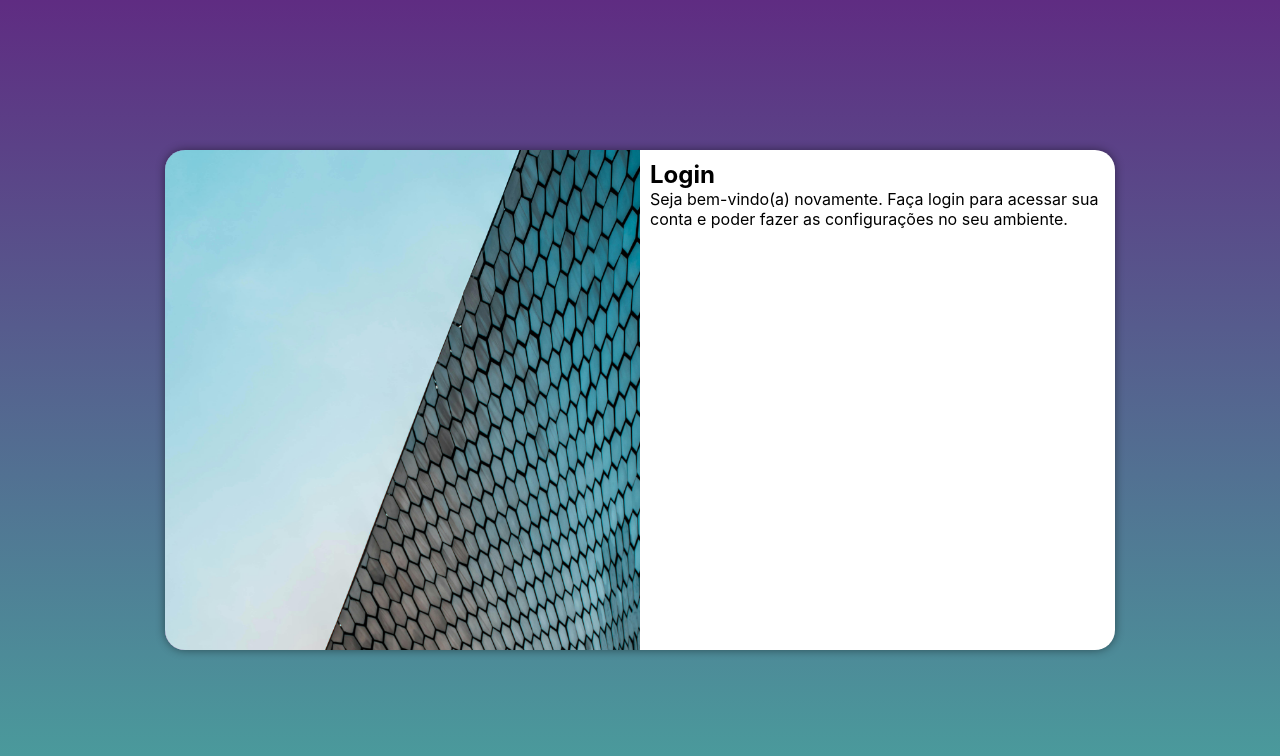
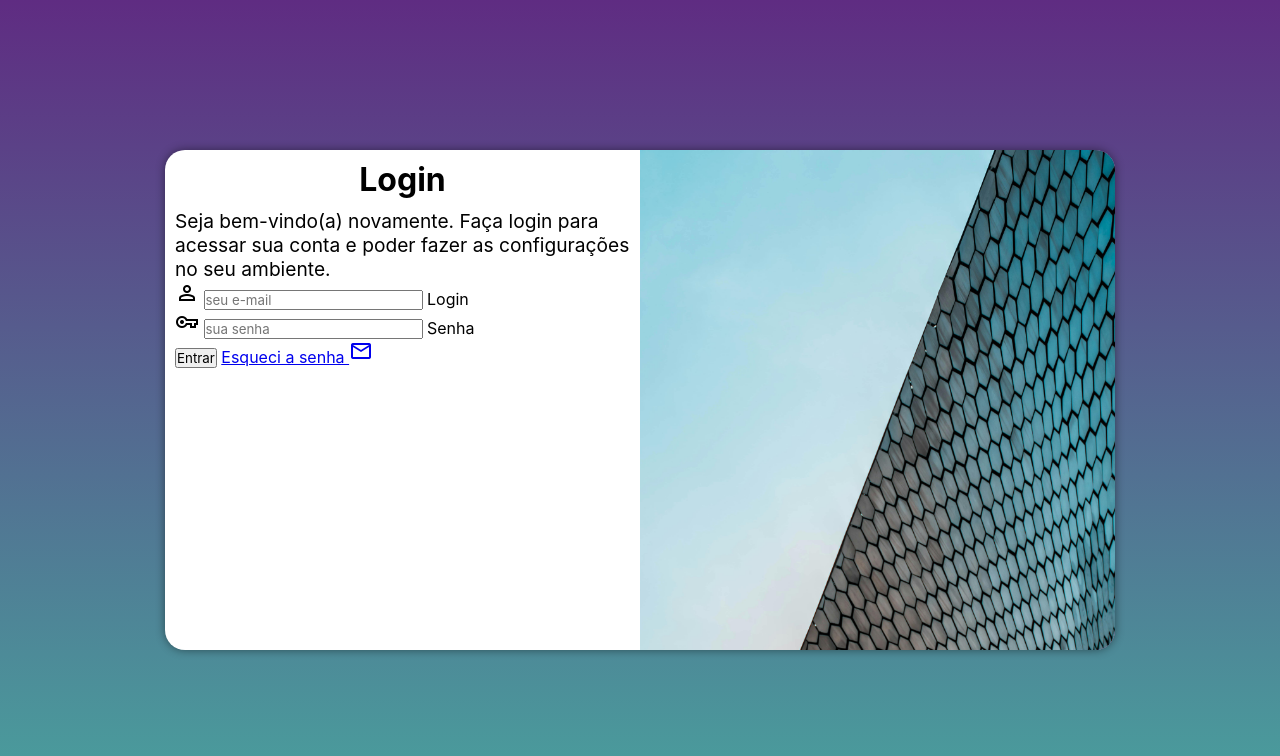
Before and after one commit to thiago-bali/projeto-login, a plain HTML site: page index.html in a window 1280 px wide. Drawn offline with nearby package versions, Linux system fonts and the light colour scheme.

Commit message:
acrescentando formulario

```diff
--- a/estilos/media-query.css
+++ b/estilos/media-query.css
@@ -37,13 +37,21 @@
     }
 
     section#login > div#imagem {
-        float: left;
+        float: right;
         width: 50%;
         height: 950px;
     }
 
     section#login > div#formulario {
-        float: right;
+        float: left;
         width: 50%;
     }
+
+    div#formulario > h1 {
+        font-size: 2em;
+    }
+
+    div#formulario > p {
+        font-size: 1.2em;
+    }
 }
--- a/estilos/style.css
+++ b/estilos/style.css
@@ -55,3 +55,12 @@ section#login > div#formulario {
     display: block;
     padding: 10px;
 }
+
+div#formulario > h1 {
+    text-align: center;
+    margin-bottom: 10px;
+}
+
+div#formulario > p {
+    font-size: 0.8em;
+}
--- a/index.html
+++ b/index.html
@@ -4,6 +4,7 @@
     <meta charset="UTF-8">
     <meta name="viewport" content="width=device-width, initial-scale=1.0">
     <title>Login</title>
+    <link href="https://fonts.googleapis.com/css2?family=Material+Symbols+Outlined" rel="stylesheet" />
     <link rel="stylesheet" href="estilos/style.css">
     <link rel="stylesheet" href="estilos/media-query.css">
 </head>
@@ -16,7 +17,19 @@
             <div id="formulario">
                 <h1>Login</h1>
                 <p>Seja bem-vindo(a) novamente. Faça login para acessar sua conta e poder fazer as configurações no seu ambiente.</p>
-                <form action="login.php" method="post">
+                <form action="login.php" method="post" autocomplete="on">
+                    <div class="campo">
+                        <span class="material-symbols-outlined">person</span>
+                        <input type="email" name="login" id="ilogin" placeholder="seu e-mail" autocomplete="email" required maxlength="30">
+                        <label for="ilogin">Login</label>
+                    </div>
+                    <div class="campo">
+                        <span class="material-symbols-outlined">vpn_key</span>
+                        <input type="password" name="senha" id="isenha" placeholder="sua senha" autocomplete="current-password" required minlength="8" maxlength="20">
+                        <label for="isenha">Senha</label>
+                    </div>
+                    <input type="submit" value="Entrar">
+                    <a href="esqueci.html">Esqueci a senha <span class="material-symbols-outlined">mail</span></a>
 
                 </form>
             </div>
```
